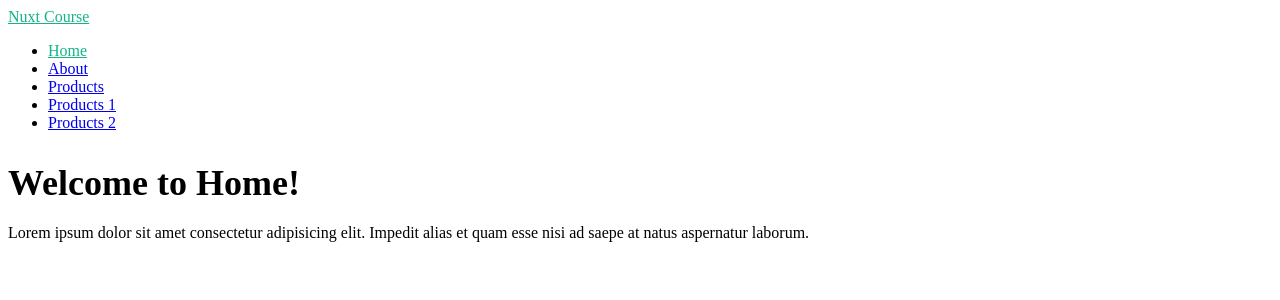
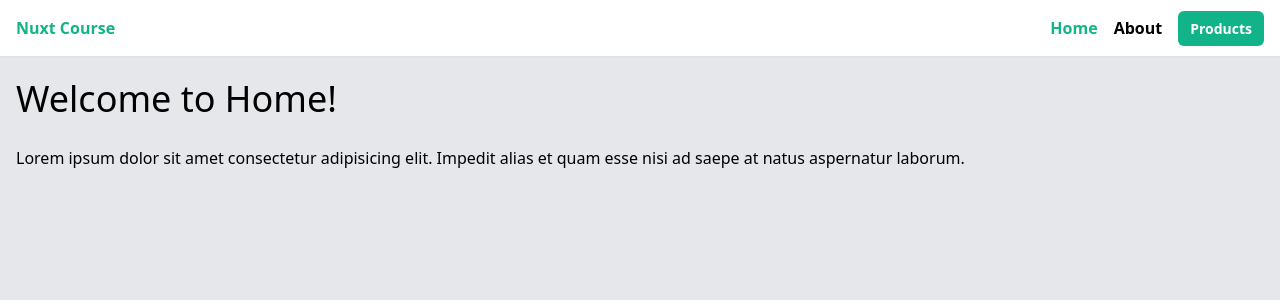
Before and after one commit to webmentordev/nuxt-course, a Nuxt app: page / in a window 1280 px wide. Shown: the top 300 px of the page. Built offline with nearby package versions, Linux system fonts and the light colour scheme.

Commit message:
added tailwind module

```diff
--- /dev/null
+++ b/assets/css/tailwind.css
@@ -0,0 +1,13 @@
+@tailwind base;
+@tailwind components;
+@tailwind utilities;
+
+body{
+    @apply bg-gray-200
+}
+
+@layer components{
+    .btn{
+        @apply bg-[#11b488] text-white px-3 py-2 rounded-md text-sm;
+    }
+}
--- a/layouts/default.vue
+++ b/layouts/default.vue
@@ -1,15 +1,15 @@
 <template>
-    <nav>
-        <NuxtLink to="/">Nuxt Course</NuxtLink>
-        <ul>
+    <header class="shadow-sm bg-white">
+        <nav class="container mx-auto p-4 flex justify-between">
+        <NuxtLink to="/" class="font-bold">Nuxt Course</NuxtLink>
+        <ul class="flex gap-4 font-semibold">
             <li><NuxtLink to="/">Home</NuxtLink></li>
             <li><NuxtLink to="/about">About</NuxtLink></li>
-            <li><NuxtLink to="/products">Products</NuxtLink></li>
-            <li><NuxtLink to="/products/1">Products 1</NuxtLink></li>
-            <li><NuxtLink to="/products/2">Products 2</NuxtLink></li>
+            <li><NuxtLink to="/products" class="btn">Products</NuxtLink></li>
         </ul>
     </nav>
-    <div>
+    </header>
+    <div class="container max-auto p-4">
         <slot />
     </div>
 </template>
--- a/layouts/products.vue
+++ b/layouts/products.vue
@@ -1,12 +1,14 @@
 <template>
-    <nav>
-        <NuxtLink to="/products">Nuxt Course Products</NuxtLink>
-    </nav>
-    <div>
+    <header class="shadow-sm bg-white">
+        <nav class="conatiner mx-auto p-4">
+            <NuxtLink to="/products">Nuxt Course Products</NuxtLink>
+        </nav>
+    </header>
+    <div class="conatiner mx-auto p-4">
         <slot />
     </div>
-    <footer>
-        <ul>
+    <footer class="conatiner mx-auto p-4 flex justify-between border-t-2">
+        <ul class="flex gap-4">
             <li><NuxtLink to="/">Home</NuxtLink></li>
             <li><NuxtLink to="/about">About</NuxtLink></li>
             <li><NuxtLink to="/products">Products</NuxtLink></li>
--- a/nuxt.config.ts
+++ b/nuxt.config.ts
@@ -1,4 +1,6 @@
 // https://nuxt.com/docs/api/configuration/nuxt-config
 export default defineNuxtConfig({
-
+    modules: [
+        '@nuxtjs/tailwindcss'
+    ]
 })
--- a/package.json
+++ b/package.json
@@ -8,6 +8,7 @@
     "postinstall": "nuxt prepare"
   },
   "devDependencies": {
+    "@nuxtjs/tailwindcss": "^6.2.0",
     "nuxt": "3.0.0"
   }
 }
```
Also changed, not shown: 1 other file (tests, documents, lock files or other folders).
